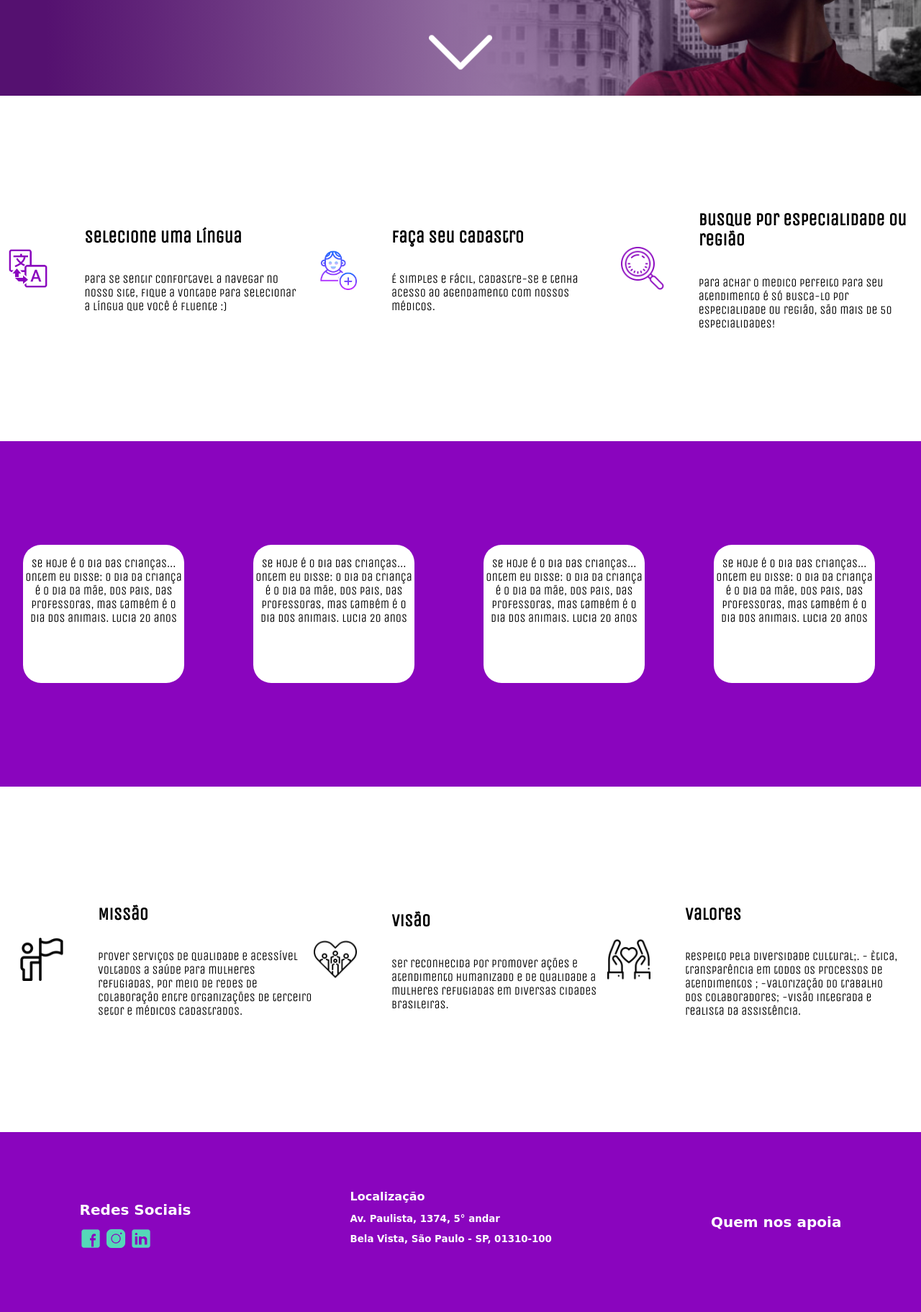
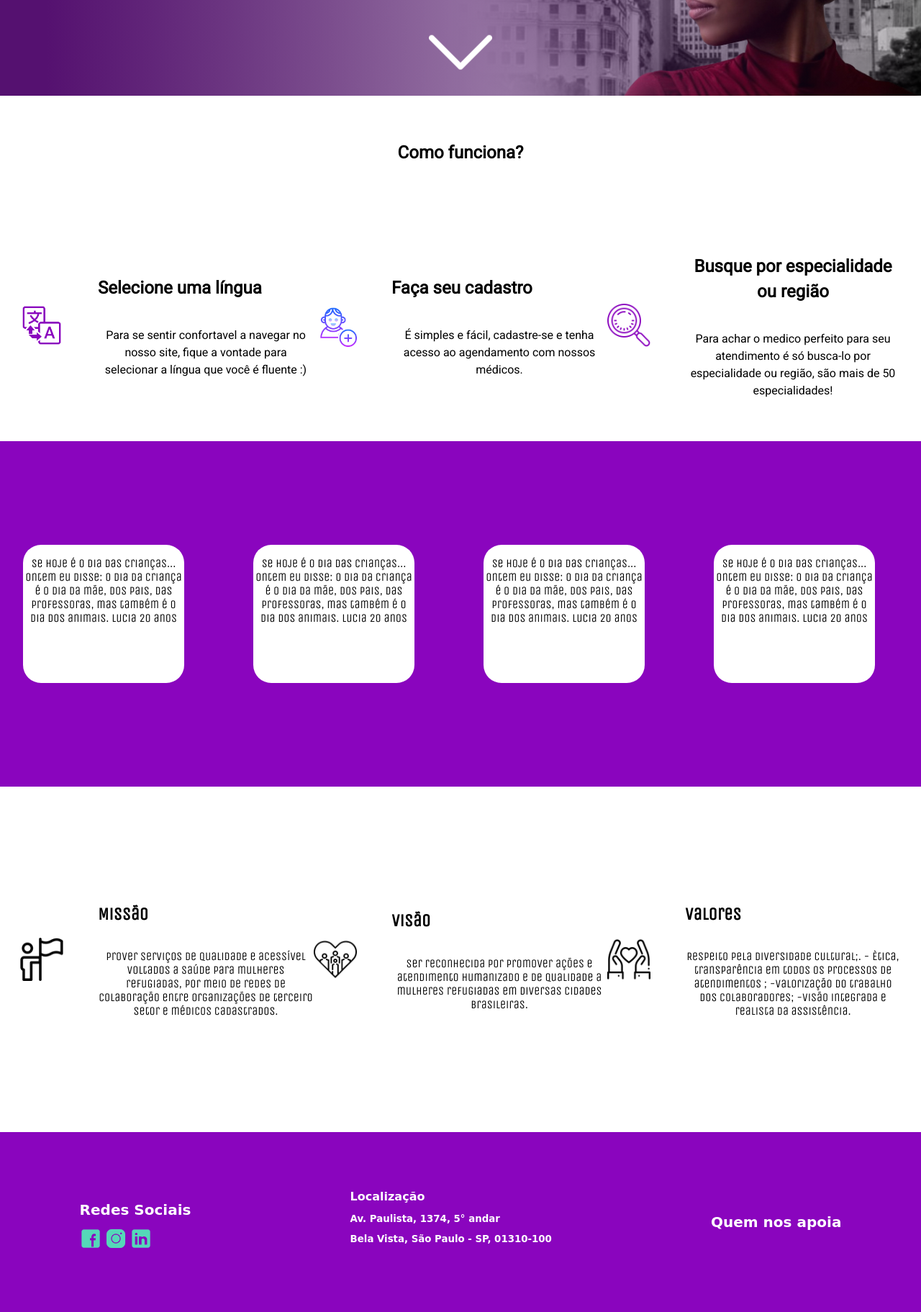
Before and after one commit to vanmtv/dr-ella, a Django app: page / in a window 1280 px wide. Shown: the part 587-2410 px from the top of the page at 72% size. Run offline with Django 3.2, Linux system fonts and the light colour scheme; some web fonts are replaced.

Commit message:
alinhar textos em como funciona

```diff
--- a/app/static/css/home-style.css
+++ b/app/static/css/home-style.css
@@ -65,18 +65,29 @@ form > button {
     display: flex;
     justify-content: space-around;
     align-items:center;
+    flex-direction: column;
+    font-family: 'Heebo', sans-serif;
 }
+
+
+#funciona2{
+   display: flex;
+   flex-direction: row;
+}
+
+
+
 
 .icon{
     display: flex;
     flex-direction: row;
     align-items: center;
+    text-align: center;
 }
 
 .text{
     display: flex;
     flex-wrap: wrap;
-    flex-direction: column;
     width: 300px;
     color: black;
 }
--- a/app/templates/home.html
+++ b/app/templates/home.html
@@ -18,6 +18,13 @@
 </header>
 
 <section class = "funciona">
+
+<div class="texto-funciona">
+        <h1>Como funciona?</h1>
+</div>
+
+<div id="funciona2">
+
     <div class="icon">
         <img src="{% static 'images/tradutor.png' %}" alt="">
         <div class="text">
@@ -39,6 +46,9 @@
             <p> Para achar o medico perfeito para seu atendimento é só busca-lo por especialidade ou região, são mais de 50 especialidades!</p>
         </div>
     </div>
+
+
+</div>
 </section>
 
 <section class="comentarios">
--- a/app/templates/layout.html
+++ b/app/templates/layout.html
@@ -11,6 +11,7 @@
     src="//translate.google.com/translate_a/element.js?cb=googleTranslateElementInit"></script>
     <link href="https://fonts.googleapis.com/css?family=Unica+One&display=swap" rel="stylesheet">
     <link href="https://fonts.googleapis.com/css?family=Patua+One&display=swap" rel="stylesheet">
+    <link href="https://fonts.googleapis.com/css?family=Heebo&display=swap" rel="stylesheet">
 
     <link rel="stylesheet" href="{% static 'css/layout-style.css' %}">
     <link rel="stylesheet" href="{% static 'css/home-style.css' %}">
```
